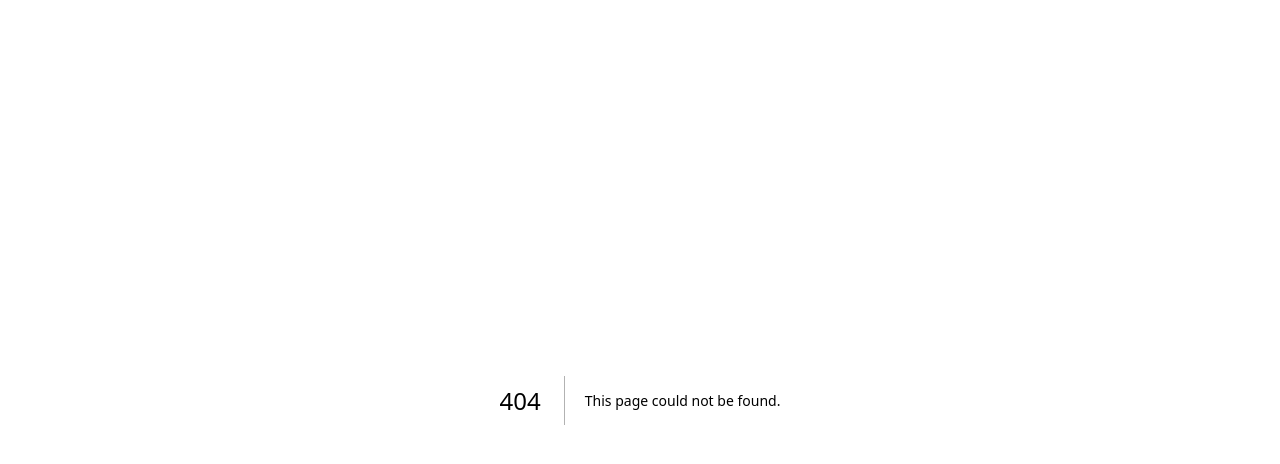
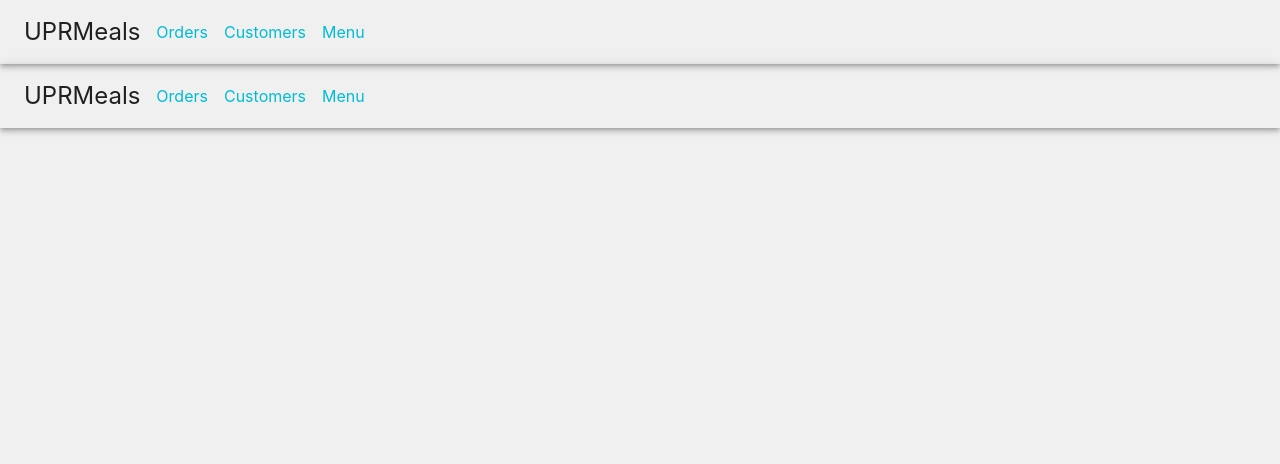
Before and after one commit to UPRMeals/UPRMeals, a Next.js app in the folder frontend/: page /components/navbar in a window 1280 px wide. Before the commit this address had no page. Shown: the top 464 px of the page. Built offline with nearby package versions, Linux system fonts and the light colour scheme.

Commit message:
Added a base navbar

```diff
--- a/frontend/src/pages/_app.tsx
+++ b/frontend/src/pages/_app.tsx
@@ -5,6 +5,7 @@ import type { NextPage } from "next";
 import { ThemeProvider } from "@mui/material/styles";
 import theme from "@/styles/theme";
 import CssBaseline from "@mui/material/CssBaseline";
+import Navbar from "./components/navbar";
 
 export type NextPageWithLayout<P = {}, IP = P> = NextPage<P, IP> & {
   getLayout?: (page: ReactElement) => ReactNode;
@@ -20,6 +21,7 @@ export default function App({ Component, pageProps }: AppPropsWithLayout) {
   return getLayout(
     <ThemeProvider theme={theme}>
       <CssBaseline />
+      <Navbar />
       <Component {...pageProps} />
     </ThemeProvider>
   );
--- /dev/null
+++ b/frontend/src/pages/components/navbar.tsx
@@ -0,0 +1,50 @@
+import React from "react";
+import { AppBar, Stack, Toolbar, Typography } from "@mui/material";
+import { useRouter } from "next/router";
+import Link from "next/link";
+import { Url } from "next/dist/shared/lib/router/router";
+
+const NavLink = ({
+  title,
+  path,
+  currentPath,
+}: {
+  title: string;
+  path: Url;
+  currentPath: string;
+}) => {
+  const isCurrentPath = path === currentPath;
+  return (
+    <Link href={path}>
+      <Typography color={isCurrentPath ? "secondary" : "primary"}>
+        {title}
+      </Typography>
+    </Link>
+  );
+};
+
+const Navbar = () => {
+  const router = useRouter();
+  const currentPath = router.asPath;
+
+  return (
+    <AppBar position="static" color="transparent">
+      <Toolbar>
+        <a href={"/"}>
+          <Typography variant="h5">UPRMeals</Typography>
+        </a>
+        <Stack direction={"row"} spacing={2} ml={2}>
+          <NavLink title="Orders" path="/orders" currentPath={currentPath} />
+          <NavLink
+            title="Customers"
+            path="/customers"
+            currentPath={currentPath}
+          />
+          <NavLink title="Menu" path="/menu" currentPath={currentPath} />
+        </Stack>
+      </Toolbar>
+    </AppBar>
+  );
+};
+
+export default Navbar;
--- a/frontend/src/styles/theme.ts
+++ b/frontend/src/styles/theme.ts
@@ -21,6 +21,7 @@ let theme = createTheme({
     background: {
       default: "#f0f0f0",
     },
+    // TODO: These colors are temporary
     primary: cyan,
     secondary: green,
   },
@@ -37,7 +38,6 @@ let theme = createTheme({
     MuiTypography: {
       defaultProps: {
         fontFamily: font,
-        color: "textPrimary",
       },
     },
   },
```
